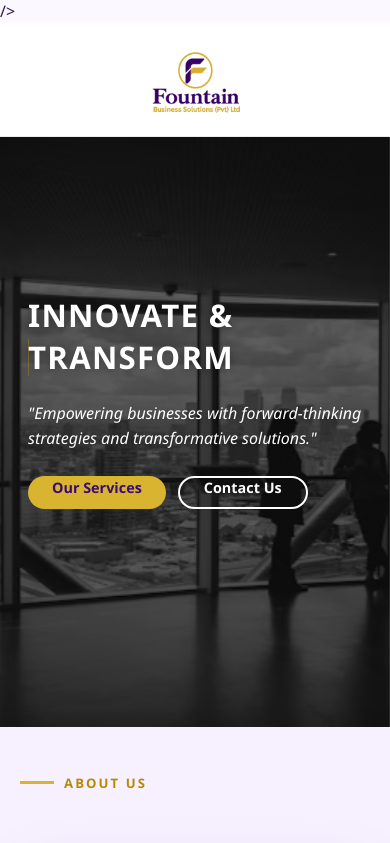
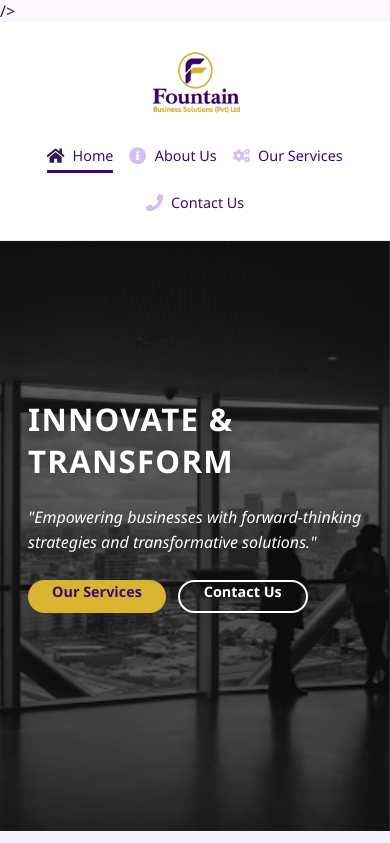
Before and after one commit to Rakinzi/fountain-business-website, a React (Create React App) app: page / in a window 390 px wide. Shown: the top 843 px of the page. Built offline with nearby package versions, Linux system fonts and the light colour scheme.

Commit message:
Fixed mobile navbar visibility and services carousel animation

```diff
--- a/src/components/Header.css
+++ b/src/components/Header.css
@@ -254,6 +254,13 @@
     max-height: 80px;       /* was 60px – increased */
   }
   .navbar {
-    display: none; /* optional: hide on very small screens */
+    display: flex;
+    flex-wrap: wrap;
+    justify-content: center;
+    gap: 8px 16px;
+  }
+  .nav-btn {
+    padding: 8px 0 12px;
+    font-size: 0.9rem;
   }
 }
--- a/src/components/Home.css
+++ b/src/components/Home.css
@@ -414,10 +414,6 @@ button { font: inherit; }
   padding: 8px 0;
 }
 
-.services-track:hover {
-  animation-play-state: paused;
-}
-
 @keyframes scroll-left {
   0% { transform: translateX(0); }
   100% { transform: translateX(-50%); }
@@ -555,10 +551,4 @@ button { font: inherit; }
     transform: none;
     animation: none;
   }
-  .services-track {
-    animation: none;
-    transform: translateX(0);
-    flex-wrap: wrap;
-    justify-content: center;
-  }
 }
```
